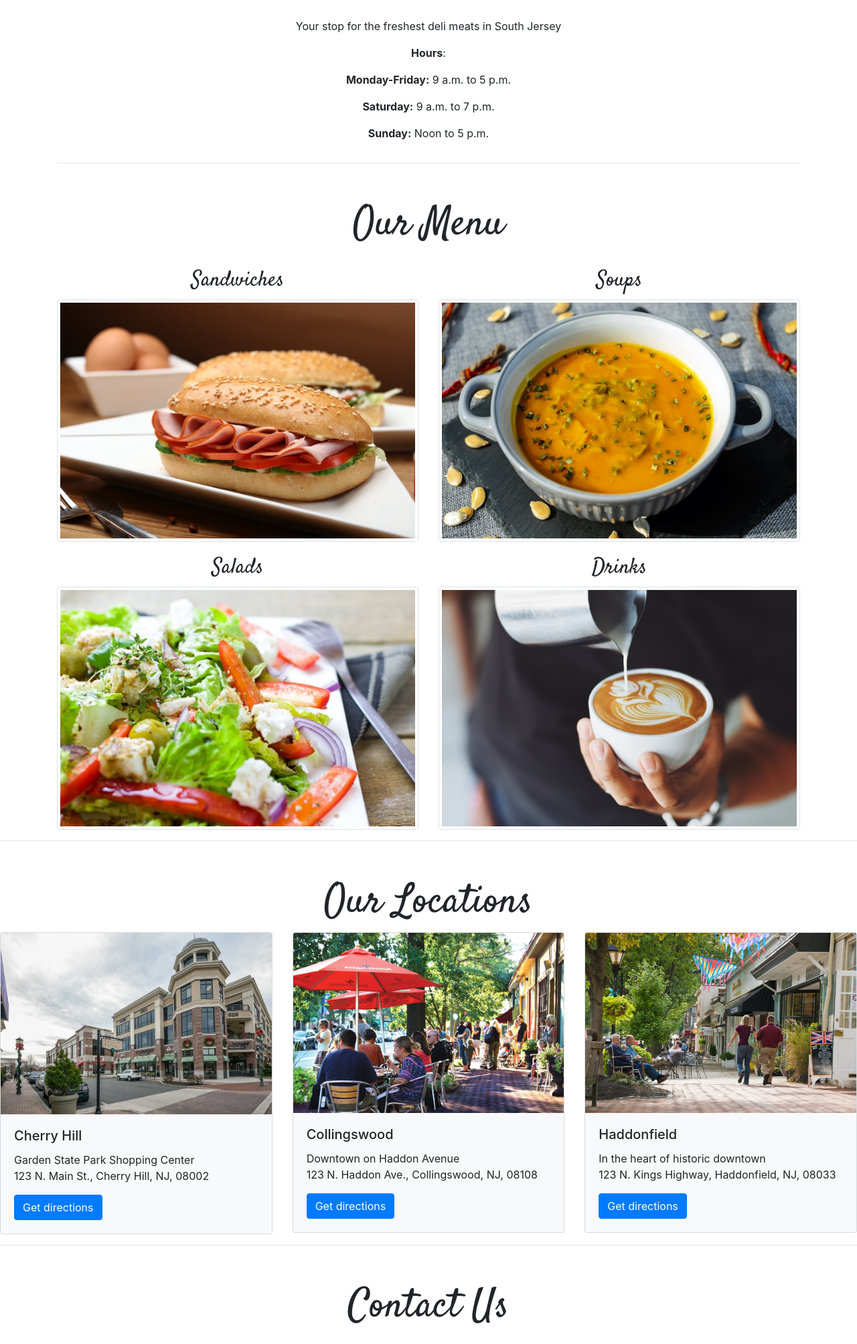
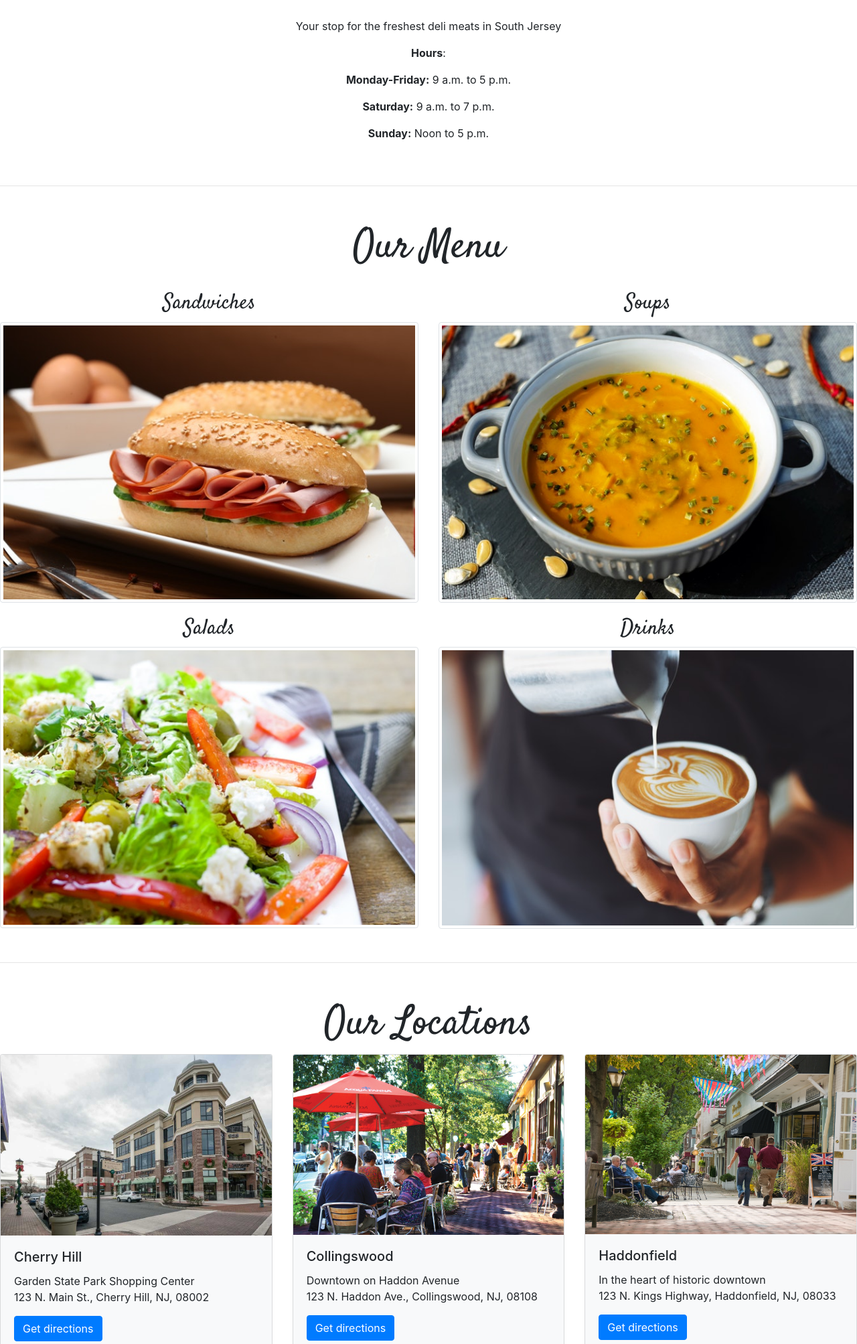
Before and after one commit to michaelJohnJames/deli-website, a PHP site: page / in a window 1280 px wide. Shown: the part 551-2558 px from the top of the page at 67% size. Run offline with PHP 8.4, Linux system fonts and the light colour scheme.

Commit message:
add padding

```diff
--- a/public/css/index.css
+++ b/public/css/index.css
@@ -112,13 +112,16 @@
 }
 
 #menu {
+  margin-top: 50px;
   padding-top: 20px;
 }
 
 #locations {
+  margin-top: 50px;
   padding-top: 20px;
 }
 
 #contact {
+  margin-top: 50px;
   padding-top: 20px;
 }
--- a/public/index.html
+++ b/public/index.html
@@ -85,6 +85,7 @@
           <p class="text-center"><strong>Sunday:</strong> Noon to 5 p.m.</p>
         </div>
       </div>
+      </div>
 
       <hr id="menu">
 
@@ -116,7 +117,7 @@
         </div>
 
       </div>
-    </div>
+
 
     <hr id="locations">
 
@@ -186,6 +187,7 @@
       </div>
     </div>
 
+
     <footer>
 
       <nav class="navbar sticky-bottom navbar-dark">
```
